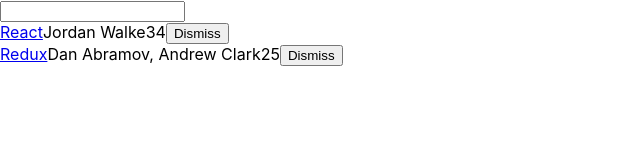
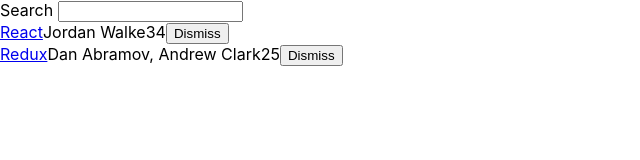
Before and after one commit to Norton794/hackernews, a React (Create React App) app: page / in a window 1280 px wide. Shown: the top 160 px of the page, without its empty margins (0-640 px from the left). Built offline with nearby package versions, Linux system fonts and the light colour scheme.

Commit message:
used the prop children in the Search Component

```diff
--- a/src/App.js
+++ b/src/App.js
@@ -61,7 +61,9 @@
         <Search
           value={searchTerm}
           onChange={this.onSearchChange}
-        />
+        >
+          Search
+        </Search>
         <Table
           list={list}
           pattern={searchTerm}
@@ -77,10 +79,10 @@
 
 class Search extends React.Component {
   render() {
-    const { value, onChange } = this.props;
+    const { value, onChange, children } = this.props;
     return (
       <form>
-        <input type="text" onChange={onChange} value={value} />
+      {children}  <input type="text" onChange={onChange} value={value} />
       </form>
     );
   }
```
Also changed, not shown: 1 other file (tests, documents, lock files or other folders).
